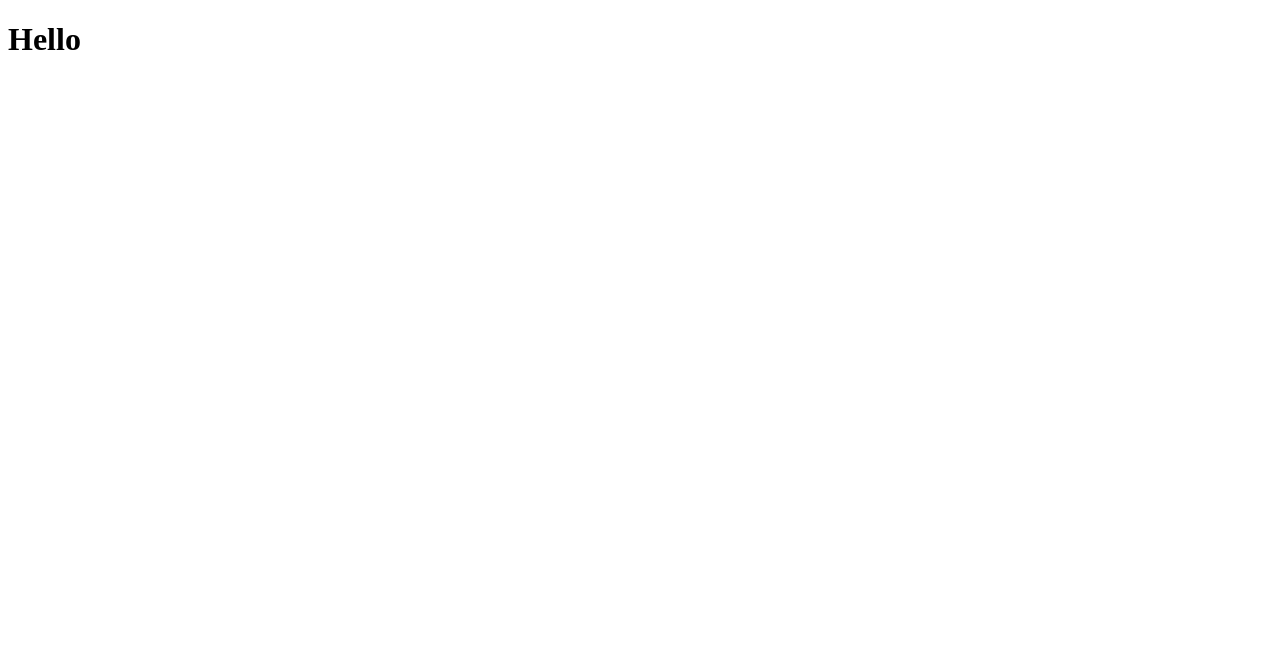
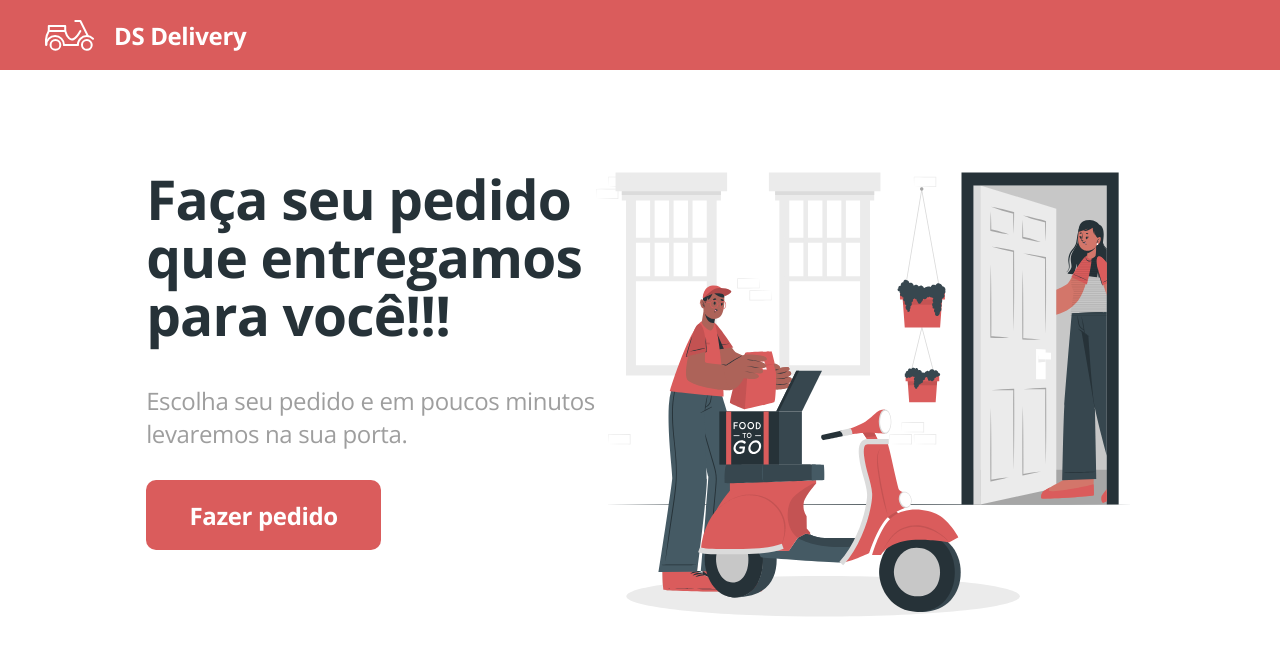
Before and after one commit to rmotaop/dsdeliver-sts2, a React (Create React App) app in the folder front-web/: page / in a window 1280 px wide. Shown: the top 654 px of the page. Built offline with nearby package versions, Linux system fonts and the light colour scheme.

Commit message:
Add Home Page

```diff
--- a/front-web/src/App.css
+++ b/front-web/src/App.css
@@ -0,0 +1,28 @@
+@import url('https://fonts.googleapis.com/css2?family=Open+Sans:wght@400;700&display=swap');
+
+:root {
+  --primary-color: #da5c5c; /*varáveis*/
+  --primary-hover-color: #a74b4b;
+  --dark-color: #263238;
+  --secondary-color: #9E9E9E;
+  --light-color: #F5F5F5;
+}
+
+html, body {
+  margin: 0;
+  padding:0;
+}
+
+body {
+  font-family: 'Open Sans', sans-serif;
+}
+
+a {
+  text-decoration: none;
+
+}
+a:hover{
+    color: #a74b4b;
+    text-shadow: 2px 2px 4px #000000;
+
+}
--- a/front-web/src/App.tsx
+++ b/front-web/src/App.tsx
@@ -1,12 +1,15 @@
 
 import './App.css';
+import Navbar from './Navbar';
+import Home from './Home';
 //import Counter from './Counter';
 
 function App() {
   return (
-    <div >
-      <h1>Hello</h1>
-    </div>
+    <>
+      <Navbar />
+      <Home />
+    </>
   );
 }
 
--- /dev/null
+++ b/front-web/src/Home/index.tsx
@@ -0,0 +1,30 @@
+
+import './styles.css';
+import {ReactComponent as MainImage} from './main.svg';
+
+
+function Home() {
+    return (
+       <div className="home-container">
+            <div className="home-content">
+                <div className="home-actions">
+                    <h1 className="home-title">
+                        Faça seu pedido <br /> que entregamos <br /> para você!!!
+                    </h1>
+                    <h3 className="home-subtitle">
+                        Escolha seu pedido e em poucos minutos <br /> levaremos na sua porta.
+                    </h3>
+                    <a href="orders" className="home-btn-order">
+                        Fazer pedido
+                    </a>
+                </div>
+                <div className="home-image">
+                        <MainImage/>
+                </div>
+            </div>
+       </div>
+)
+
+}
+
+export default Home;
--- /dev/null
+++ b/front-web/src/Home/styles.css
@@ -0,0 +1,87 @@
+.home-container {
+    padding-top: 100px;
+    height: calc(100vh - 254px);
+  }
+
+  .home-container h1 {
+    margin: 0;
+  }
+
+  .home-content {
+    display: flex;
+    justify-content: center;
+  }
+
+  .home-title {
+    font-weight: bold;
+    font-size: 55px;
+    line-height: 58px;
+    letter-spacing: -0.015em;
+    color: var(--dark-color);
+    margin-bottom: 40px !important;
+  }
+
+  .home-subtitle {
+    font-weight: normal;
+    font-size: 24px;
+    line-height: 33px;
+    letter-spacing: -0.015em;
+    color: var(--secondary-color);
+    margin-bottom: 30px;
+  }
+
+  .home-btn-order {
+    background-color: var(--primary-color);
+    border-radius: 10px;
+    height: 70px;
+    width: 235px;
+    display: inline-block;
+    display: flex;
+    align-items: center;
+    justify-content: center;
+    font-weight: bold;
+    font-size: 24px;
+    letter-spacing: -0.015em;
+    color: #FFF;
+  }
+
+  .home-btn-order:hover {
+    background-color: var(--primary-hover-color);
+    transform: scale(1.01);
+  }
+
+  .home-image svg {
+    width: 100%;
+    height: 100%;
+  }
+
+  @media only screen and (max-width: 768px) {
+    .home-container {
+      height: auto;
+      margin-bottom: 50px;
+    }
+
+    .home-content {
+      flex-direction: column-reverse;
+    }
+
+    .home-title {
+      font-size: 40px;
+    }
+
+    .home-subtitle {
+      text-align: center;
+    }
+
+    .home-actions {
+      display: flex;
+      flex-direction: column;
+      align-items: center;
+    }
+
+    .home-image {
+      text-align: center;
+    }
+
+
+  }
--- /dev/null
+++ b/front-web/src/Navbar/index.tsx
@@ -0,0 +1,14 @@
+
+import './styles.css';
+import {ReactComponent as Logo } from './logo.svg';
+function Navbar() {
+    return(
+        <nav className="main-navbar">
+            <Logo/>
+           <a href="home" className="logo-text">DS Delivery</a>
+        </nav>
+)
+
+}
+
+export default Navbar;
--- /dev/null
+++ b/front-web/src/Navbar/styles.css
@@ -0,0 +1,19 @@
+
+.main-navbar{
+
+    height: 70px;
+    background-color: #da5c5c;
+    padding-left: 45px;
+    display: flex;
+    align-items: center;
+
+
+}
+.logo-text{
+    font-weight: bold;
+    font-size: 24px;
+    line-height: 33px;
+    letter-spacing: -0.015em;
+    color: #FFFFFF;
+    margin-left: 20px;
+}
```
Also changed, not shown: front-web/src/Home/main.svg (added), front-web/src/Navbar/logo.svg (added).
